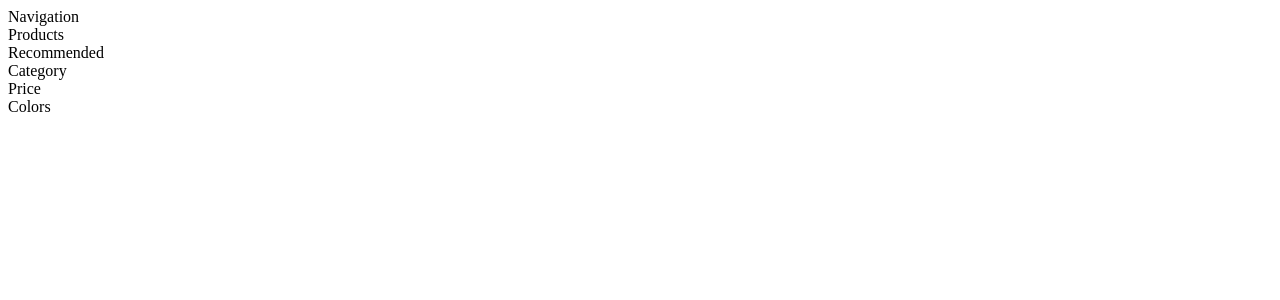
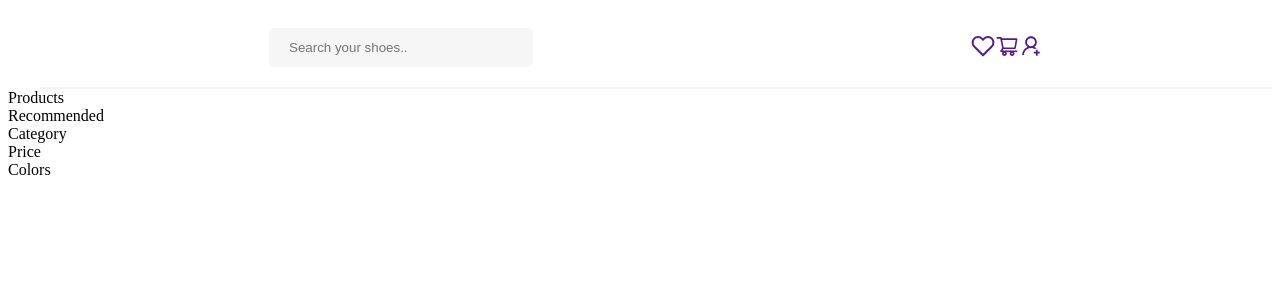
Before and after one commit to ParasManiAdhikari/shoeshop_react, a React (Vite) app: page / in a window 1280 px wide. Shown: the top 300 px of the page. Built offline with nearby package versions, Linux system fonts and the light colour scheme.

Commit message:
added css

```diff
--- a/package.json
+++ b/package.json
@@ -11,7 +11,8 @@
   },
   "dependencies": {
     "react": "^18.3.1",
-    "react-dom": "^18.3.1"
+    "react-dom": "^18.3.1",
+    "react-icons": "^5.3.0"
   },
   "devDependencies": {
     "@eslint/js": "^9.13.0",
--- a/src/Navigation/Nav.css
+++ b/src/Navigation/Nav.css
@@ -0,0 +1,26 @@
+nav {
+    display: flex;
+    border-bottom: 2px solid #f3f3f3;
+    justify-content: space-around;
+    align-items: center;
+    padding: 20px;
+    z-index: 999;
+    margin-left: 2rem;
+  }
+
+  input {
+    padding: 12px 20px;
+    border: none;
+    background: #f7f6f6;
+    outline: none;
+    margin-right: 20px;
+    border-radius: 5px;
+    position: relative;
+    width: 14rem;
+  }
+
+  .nav-icons {
+    width: 1.5rem;
+    height: 1.5rem;
+    margin-left: 2rem;
+  }
--- a/src/Navigation/Nav.jsx
+++ b/src/Navigation/Nav.jsx
@@ -1,9 +1,27 @@
 import "./Nav.css";
+import {FiHeart} from 'react-icons/fi'
+import {AiOutlineShoppingCart, AiOutlineUserAdd } from "react-icons/ai"
 
 function Navigation(){
-    return <div>
-        Navigation
-    </div>
+    return (
+        <nav>
+            <div className="nav-container">
+                <input type="text" className="search-input" placeholder="Search your shoes.. "/>
+            </div>
+
+            <div className="profile-container">
+                <a href="">
+                    <FiHeart className="nav-icons"/>
+                </a>
+                <a href="">
+                    <AiOutlineShoppingCart className="nav-icons"/>
+                </a>
+                <a href="">
+                    <AiOutlineUserAdd className="nav-icons"/>
+                </a>
+            </div>
+        </nav>
+    );
 }
 
 export default Navigation;
--- a/src/Products/Products.css
+++ b/src/Products/Products.css
@@ -0,0 +1,47 @@
+.card-container {
+    display: flex;
+    flex-wrap: wrap;
+    margin-left: 20rem;
+    margin-top: 2rem;
+    z-index: -2;
+  }
+
+  .card {
+    margin: 20px;
+    border: 2px solid #ededed;
+    padding: 20px;
+    cursor: pointer;
+  }
+
+  .card-img {
+    width: 13rem;
+    margin-bottom: 1rem;
+  }
+
+  .card-title {
+    margin-bottom: 1rem;
+  }
+
+  .card-reviews {
+    margin-bottom: 1rem;
+    display: flex;
+  }
+
+  .rating-star {
+    color: #d5ab55;
+  }
+
+  .total-reviews {
+    font-size: 0.9rem;
+    margin-left: 10px;
+  }
+
+  .card-price {
+    display: flex;
+    justify-content: space-between;
+    align-items: center;
+  }
+
+  .bag-icon {
+    color: #535353;
+  }
--- a/src/Recommended/Recommended.css
+++ b/src/Recommended/Recommended.css
@@ -0,0 +1,11 @@
+.recommended-flex {
+    display: flex;
+    margin-left: 20rem;
+  }
+
+  .recommended-title {
+    margin-left: 20rem;
+    margin-bottom: 20px;
+    margin-top: 20px;
+    font-size: 20px;
+  }
--- a/src/Sidebar/Category/Category.css
+++ b/src/Sidebar/Category/Category.css
@@ -0,0 +1,73 @@
+.sidebar-title {
+    font-size: 22px;
+    font-weight: normal;
+    margin-bottom: 20px;
+  }
+
+  .sidebar-items {
+    margin-top: 20px;
+  }
+
+  .sidebar-label-container {
+    display: block;
+    position: relative;
+    padding-left: 35px;
+    margin-bottom: 12px;
+    cursor: pointer;
+    -webkit-user-select: none;
+    -moz-user-select: none;
+    -ms-user-select: none;
+    user-select: none;
+  }
+
+  .sidebar-label-container input {
+    position: absolute;
+    opacity: 0;
+    cursor: pointer;
+  }
+
+  .checkmark {
+    position: absolute;
+    top: 0;
+    left: 0;
+    height: 20px;
+    width: 20px;
+    background-color: #eee;
+    border-radius: 50%;
+  }
+
+  .all {
+    background: linear-gradient(blue, crimson);
+  }
+
+  .sidebar-label-container:hover input ~ .checkmark {
+    background-color: #ccc;
+  }
+
+  .sidebar-label-container input:checked ~ .checkmark {
+    background-color: #2196f3;
+  }
+
+  .checkmark:after {
+    content: "";
+    position: absolute;
+    display: none;
+  }
+
+  .sidebar-label-container input:checked ~ .checkmark:after {
+    display: block;
+  }
+
+  .sidebar-label-container .checkmark:after {
+    top: 6.4px;
+    left: 6.4px;
+    width: 7px;
+    height: 7px;
+    border-radius: 50%;
+    background: white;
+  }
+
+  .line {
+    margin-top: 3rem;
+    border-color: #f7f7f7;
+  }
--- a/src/Sidebar/Colors/Colors.css
+++ b/src/Sidebar/Colors/Colors.css
@@ -0,0 +1,3 @@
+.color-title {
+    margin-top: 2rem;
+  }
--- a/src/Sidebar/Price/Price.css
+++ b/src/Sidebar/Price/Price.css
@@ -0,0 +1,7 @@
+.price-title {
+    margin-top: 20px;
+  }
+
+.ml {
+margin-left: 20px;
+}
```
Also changed, not shown: 1 other file (tests, documents, lock files or other folders).
